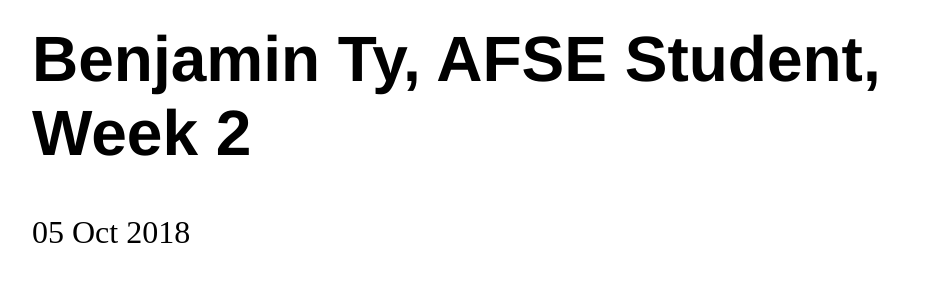
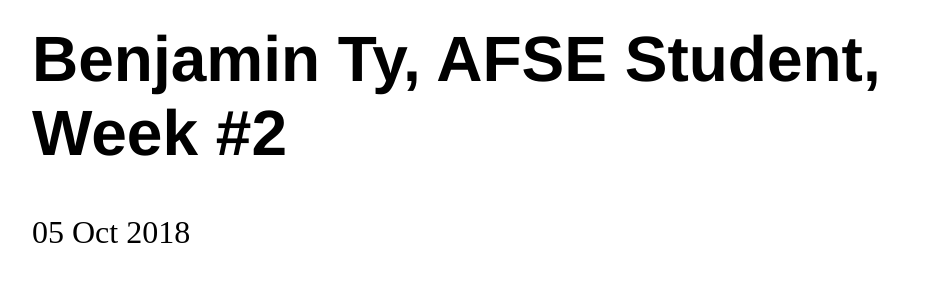
Before and after one commit to benjamint7604/benjamint7604.github.io, a Jekyll site: the page built from _posts/2018-10-5-Weekly-Reflection-03.md, in a window 1280 px wide. Shown: the part 221-509 px from the top of the page, without its empty margins (160-1111 px from the left). Built offline with Jekyll 4.4.1, drawn with Linux system fonts in a browser that asks for light colours.

```diff
--- a/_posts/2018-10-5-Weekly-Reflection-03.md
+++ b/_posts/2018-10-5-Weekly-Reflection-03.md
@@ -1,6 +1,6 @@
 ---
 layout: post
-title: "Benjamin Ty, AFSE Student, Week 2"
+title: "Benjamin Ty, AFSE Student, Week #2"
 date: 2018-10-5
 ---
 
```
